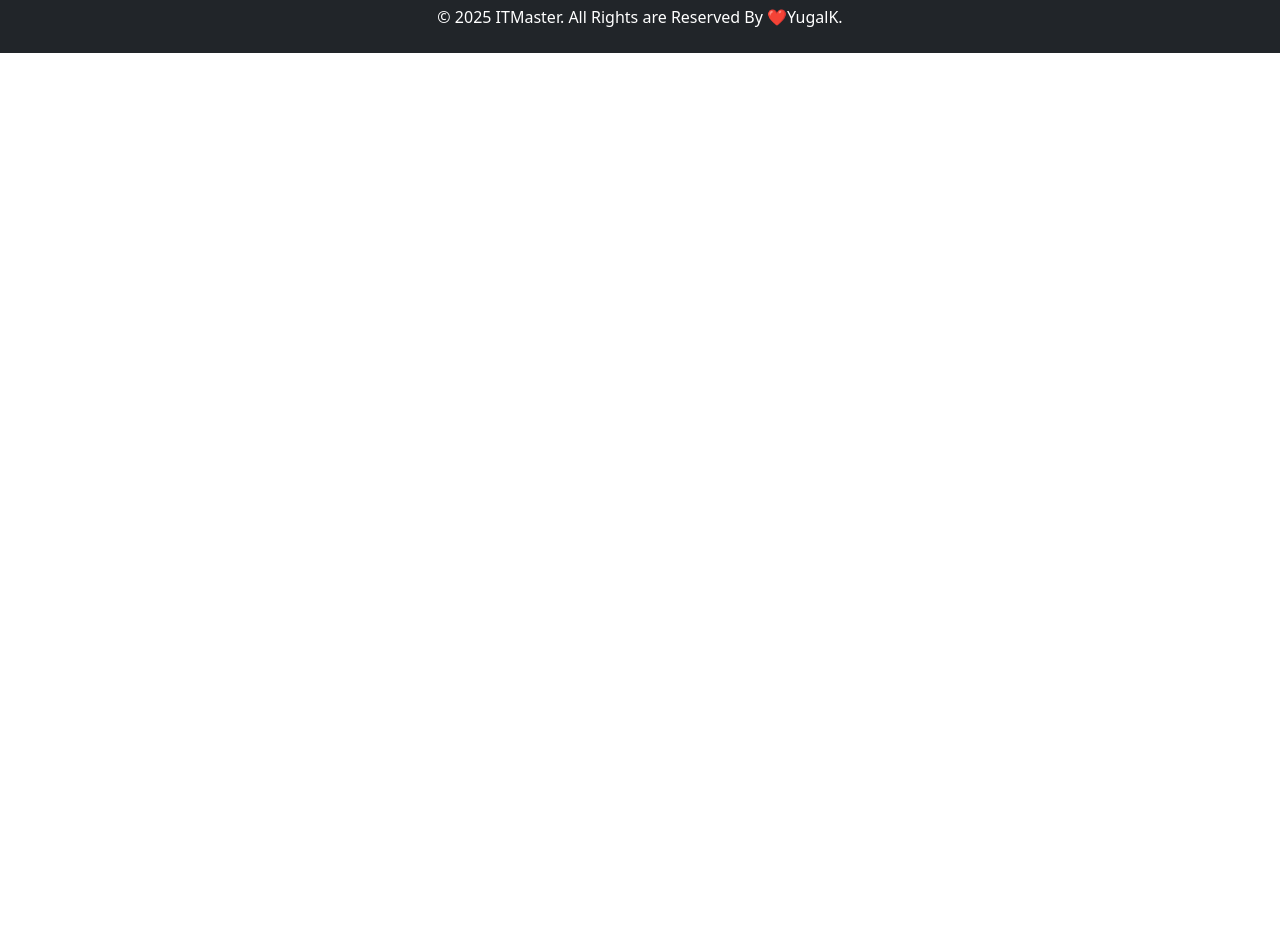
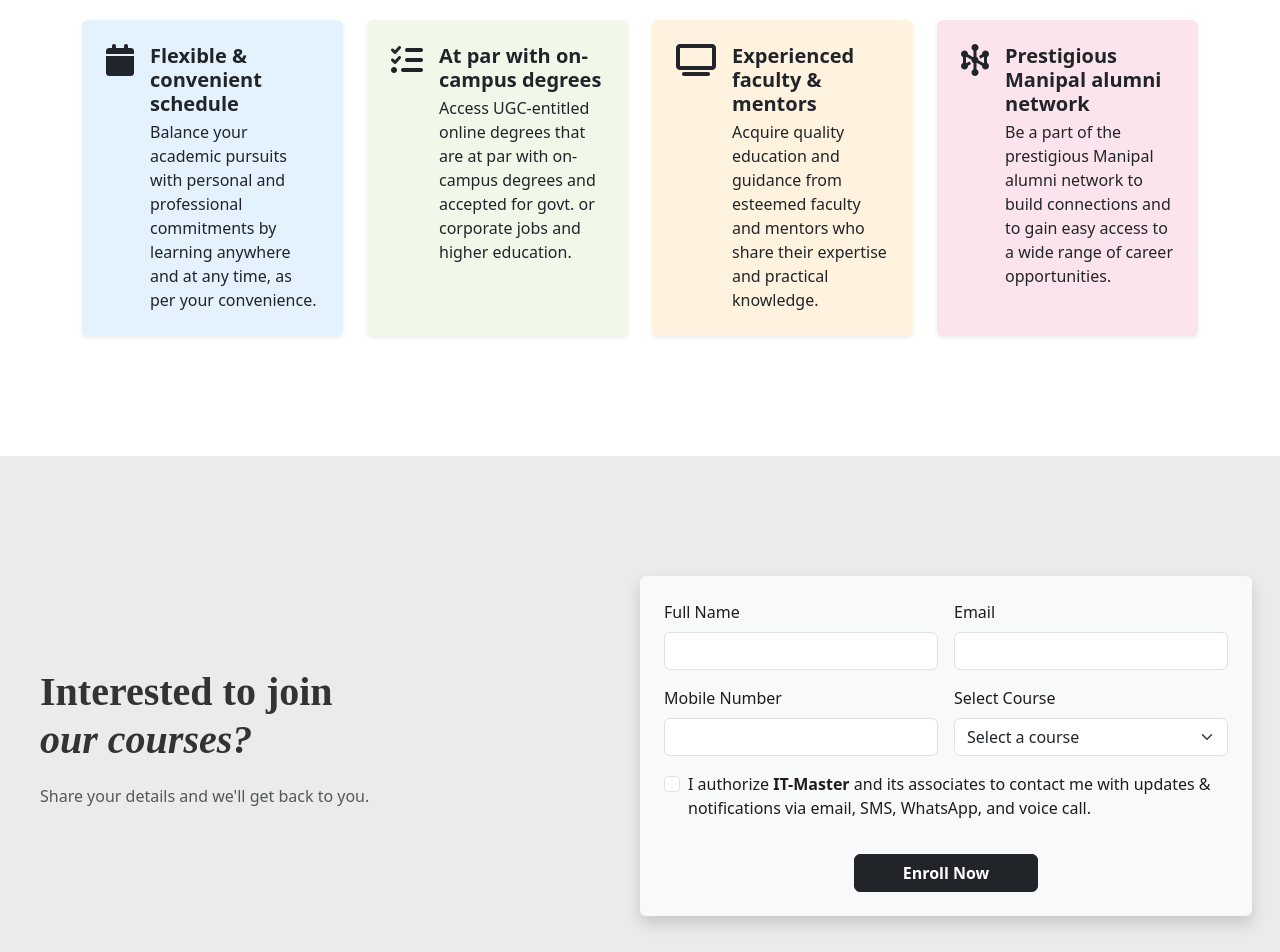
Before and after one commit to Yugal-kosamshile/IT-Master-FrontEnd-React, a React (Vite) app: page / in a window 1280 px wide. Shown: the part 2040-2992 px from the top of the page. Before the commit the page ends 2093 px from the top, so only its background shows below. Built offline with nearby package versions, Linux system fonts and the light colour scheme.

Commit message:
updated home page and added

```diff
--- a/package.json
+++ b/package.json
@@ -14,6 +14,7 @@
     "bootstrap": "^5.3.6",
     "react": "^19.0.0",
     "react-dom": "^19.0.0",
+    "react-redux": "^9.2.0",
     "react-router-dom": "^7.6.0"
   },
   "devDependencies": {
--- a/src/App.css
+++ b/src/App.css
@@ -103,3 +103,29 @@
     font-size: 0.875rem;
   }
 }
+
+.advantages {
+  background: linear-gradient(180deg, white, rgb(248, 217, 177));
+  color: #272727;
+  border-radius: 20px;
+  padding: 2rem 1rem;
+}
+
+
+.enrollment {
+  color: rgb(30, 28, 28);
+}
+.enrollment-section {
+  background-color: rgb(235, 235, 235);
+  background-size: cover;
+  width: 100%;
+  margin: 0;
+  padding: 3rem 1rem; /* Use padding instead of fixed height */
+}
+.enrollment-heading {
+  font-weight: bold;
+  font-size: 2.5rem;
+  color: #333;
+  font-family: serif, 'Times New Roman', Times;
+  margin-bottom: 20px;
+}
--- /dev/null
+++ b/src/components/Enrollment.jsx
@@ -0,0 +1,127 @@
+import React, { useState } from 'react';
+
+const Enrollment = () => {
+  const [formData, setFormData] = useState({
+    name: '',
+    email: '',
+    mobile: '',
+    course: ''
+  });
+
+  const handleChange = (e) => {
+    setFormData({ ...formData, [e.target.name]: e.target.value });
+  };
+
+  const handleSubmit = (e) => {
+    e.preventDefault();
+    console.log('Enrollment submitted:', formData);
+    // You can send data to backend here
+  };
+
+  return (
+    <div className="enrollment  my-5 p-4 ">
+  <div className="row align-items-center">
+    {/* Heading Section */}
+    <div className="col-12 col-lg-6">
+      <div className=" text-lg-start text-center mb-4 mb-lg-0">
+        <h2 className="enrollment-heading">
+          <b>Interested to join</b>  <br />
+          <i>our courses?</i>
+        </h2>
+        <p className="text-muted mt-2">
+          Share your details and we'll get back to you.
+        </p>
+      </div>
+    </div>
+
+    {/* Form Section */}
+    <div className="col-12 col-lg-6 bg-light rounded shadow p-4">
+      <div className="enrollment-form">
+        <form onSubmit={handleSubmit} className="row g-3">
+          <div className="col-md-6">
+            <label htmlFor="name" className="form-label">Full Name</label>
+            <input
+              type="text"
+              className="form-control"
+              id="name"
+              name="name"
+              value={formData.name}
+              onChange={handleChange}
+              required
+            />
+          </div>
+
+          <div className="col-md-6">
+            <label htmlFor="email" className="form-label">Email</label>
+            <input
+              type="email"
+              className="form-control"
+              id="email"
+              name="email"
+              value={formData.email}
+              onChange={handleChange}
+              required
+            />
+          </div>
+
+          <div className="col-md-6">
+            <label htmlFor="mobile" className="form-label">Mobile Number</label>
+            <input
+              type="tel"
+              className="form-control"
+              id="mobile"
+              name="mobile"
+              value={formData.mobile}
+              onChange={handleChange}
+              pattern="[0-9]{10}"
+              required
+            />
+          </div>
+
+          <div className="col-md-6">
+            <label htmlFor="course" className="form-label">Select Course</label>
+            <select
+              id="course"
+              name="course"
+              className="form-select"
+              value={formData.course}
+              onChange={handleChange}
+              required
+            >
+              <option value="" disabled>Select a course</option>
+              <option value="Frontend Development">Frontend Development</option>
+              <option value="Backend Development">Backend Development</option>
+              <option value="Full Stack">Full Stack</option>
+              <option value="Data Science">Data Science</option>
+            </select>
+          </div>
+
+<div className="col-12">
+  <div className="form-check">
+    <input
+      className="form-check-input"
+      type="checkbox"
+      id="consent"
+      name="consent"
+      required
+    />
+    <label className="form-check-label" htmlFor="consent">
+      I authorize <strong>IT-Master</strong> and its associates to contact me with updates & notifications via email, SMS, WhatsApp, and voice call.
+    </label>
+  </div>
+</div>
+
+          <div className="col-12 text-center">
+            <button type="submit" className="btn btn-dark px-5 mt-3 fw-bold mb-0">Enroll Now</button>
+          </div>
+        </form>
+      </div>
+    </div>
+  </div>
+</div>
+
+
+  );
+};
+
+export default Enrollment;
--- a/src/pages/Home.jsx
+++ b/src/pages/Home.jsx
@@ -1,5 +1,6 @@
 import React from 'react';
 import CourseCard from '../components/CourseCard'; // Adjust the path if needed
+import Enrollment from '../components/Enrollment.jsx'; // Adjust the path if needed
 
 function Home() {
   const courses = [
@@ -81,7 +82,60 @@ function Home() {
         </div>
       </div>
 
+      {/* advantages */}
+     <div className="advantages-section text-dark p-5">
+  <div className="container py-5">
+    <h1 className="heading mb-5">IT-Master <i>advantages</i></h1>
+    <div className="row justify-content-center">
+      {[
+        {
+          icon: 'calendar',
+          title: 'Flexible & convenient schedule',
+          subtitle: 'Balance your academic pursuits with personal and professional commitments by learning anywhere and at any time, as per your convenience.',
+          bgColor: '#e3f2fd' // Light blue
+        },
+        {
+          icon: 'list-check',
+          title: 'At par with on-campus degrees',
+          subtitle: 'Access UGC-entitled online degrees that are at par with on-campus degrees and accepted for govt. or corporate jobs and higher education.',
+          bgColor: '#f1f8e9' // Light green
+        },
+        {
+          icon: 'tv',
+          title: 'Experienced faculty & mentors',
+          subtitle: 'Acquire quality education and guidance from esteemed faculty and mentors who share their expertise and practical knowledge.',
+          bgColor: '#fff3e0' // Light orange
+        },
+        {
+          icon: 'hexagon-nodes',
+          title: 'Prestigious Manipal alumni network',
+          subtitle: 'Be a part of the prestigious Manipal alumni network to build connections and to gain easy access to a wide range of career opportunities.',
+          bgColor: '#fce4ec' // Light pink
+        }
+      ].map((benefit, index) => (
+        <div className="col-12 col-sm-6 col-lg-3 mb-4" key={index}>
+          <div
+            className="p-4 h-100 rounded text-dark shadow-sm"
+            style={{ backgroundColor: benefit.bgColor }}
+          >
+            <div className="d-flex align-items-start gap-3">
+              <i className={`fa-solid fa-${benefit.icon} fa-2x`}></i>
+              <div className="text-start">
+                <h5 className="mb-1 fw-bold">{benefit.title}</h5>
+                <p className="mb-0 fs-6">{benefit.subtitle}</p>
+              </div>
+            </div>
+          </div>
+        </div>
+      ))}
+    </div>
+  </div>
+</div>
 
+{/* enrollment Container */}
+<div className="enrollment-section ">
+  <Enrollment/>
+  </div>
     </>
   );
 }
```
Also changed, not shown: src/components/CourseCard.jsx (+5 -5 lines), 1 other file (tests, documents, lock files or other folders). Lines whose indentation alone changed are shown as unchanged.
